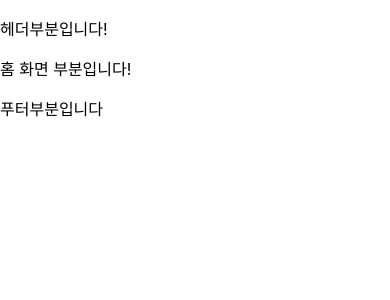
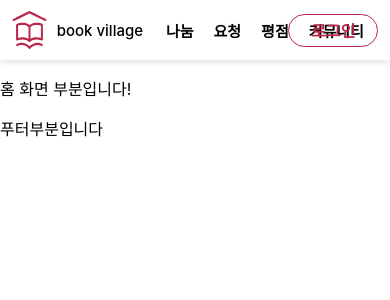
Before and after one commit to codestates-seb/seb41_main_015, a React (Create React App) app in the folder client/: page / in a window 390 px wide. Shown: the top 300 px of the page. Built offline with nearby package versions, Linux system fonts and the light colour scheme.

Commit message:
feat/fe/header: header 컴포넌트 스타일링 반응형 구현

```diff
--- a/client/src/components/Header.js
+++ b/client/src/components/Header.js
@@ -1,5 +1,100 @@
+import styled from 'styled-components';
+import logo from '../image/logo.svg';
+import { Link } from 'react-router-dom';
+
+const StyledHeader = styled.header`
+  width: 100%;
+  height: 60px;
+  padding: 3px 10px;
+  display: flex;
+  align-items: center;
+  box-shadow: 0px 4px 4px 0px #b9b9b940;
+  /* position: fixed; */
+`;
+const SHeaderLogo = styled.div`
+  display: flex;
+  align-items: center;
+  position: fixed;
+  left: 3%;
+  .logoFont {
+    margin: 0 10px;
+    font-size: 24px;
+    font-weight: 500;
+  }
+  @media screen and (max-width: 930px) {
+    .logoFont {
+      font-size: 15px;
+    }
+  }
+`;
+
+const SNavContainer = styled.ol`
+  width: 444px;
+  display: flex;
+  flex-direction: row;
+  justify-content: center;
+  padding: 0;
+  position: fixed;
+  left: 20%;
+  .olItem {
+    padding: 5px 33px;
+    font-size: 18px;
+    font-weight: 600;
+  }
+
+  @media screen and (max-width: 930px) {
+    position: fixed;
+    left: 11%;
+
+    .olItem {
+      padding: 5px 10px;
+      font-size: 15px;
+      font-weight: 600;
+      display: flex;
+    }
+  }
+`;
+
+const SLoginBtn = styled.button`
+  width: 90px;
+  height: 33px;
+  font-size: 16px;
+  font-weight: 600;
+  color: #bb2649;
+  border: 1px solid #bb2649;
+  border-radius: 20px;
+  position: fixed;
+  right: 3%;
+  :hover {
+    color: #ffffff;
+    background-color: #bb2649;
+  }
+`;
+
 const Header = () => {
-  return <p>헤더부분입니다!</p>;
+  return (
+    <StyledHeader>
+      <SHeaderLogo>
+        <img src={logo} alt="logo" className="logo" />
+        <div className="logoFont">book village</div>
+      </SHeaderLogo>
+      <SNavContainer>
+        <Link to="/shareList" className="olItem">
+          나눔
+        </Link>
+        <Link to="/reqList" className="olItem">
+          요청
+        </Link>
+        <Link to="/" className="olItem">
+          평점
+        </Link>
+        <Link to="/" className="olItem">
+          커뮤니티
+        </Link>
+      </SNavContainer>
+      <SLoginBtn>로그인</SLoginBtn>
+    </StyledHeader>
+  );
 };
 
 export default Header;
```
Also changed, not shown: client/src/image/logo.svg (added).
